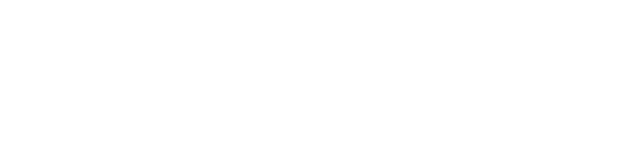
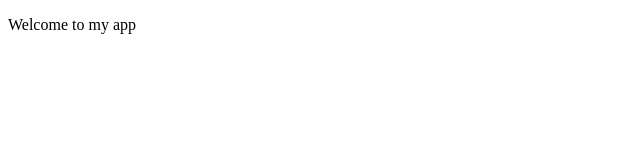
Before and after one commit to KieuAn-student/my-web-app, a plain HTML site: page my-web-app/index.html in a window 1280 px wide. Shown: the whole page, without its empty margins (0-640 px from the left). Drawn offline with Linux system fonts and the light colour scheme.

Commit message:
Add welcome message to index.html

```diff
--- a/my-web-app/index.html
+++ b/my-web-app/index.html
@@ -5,5 +5,7 @@
     <meta name="viewport" content="width=device-width, initial-scale=1.0" />
     <title>My Web App</title>
   </head>
-  <body></body>
+  <body>
+    <p>Welcome to my app</p>
+  </body>
 </html>
```
Also changed, not shown: dap-an.txt.
